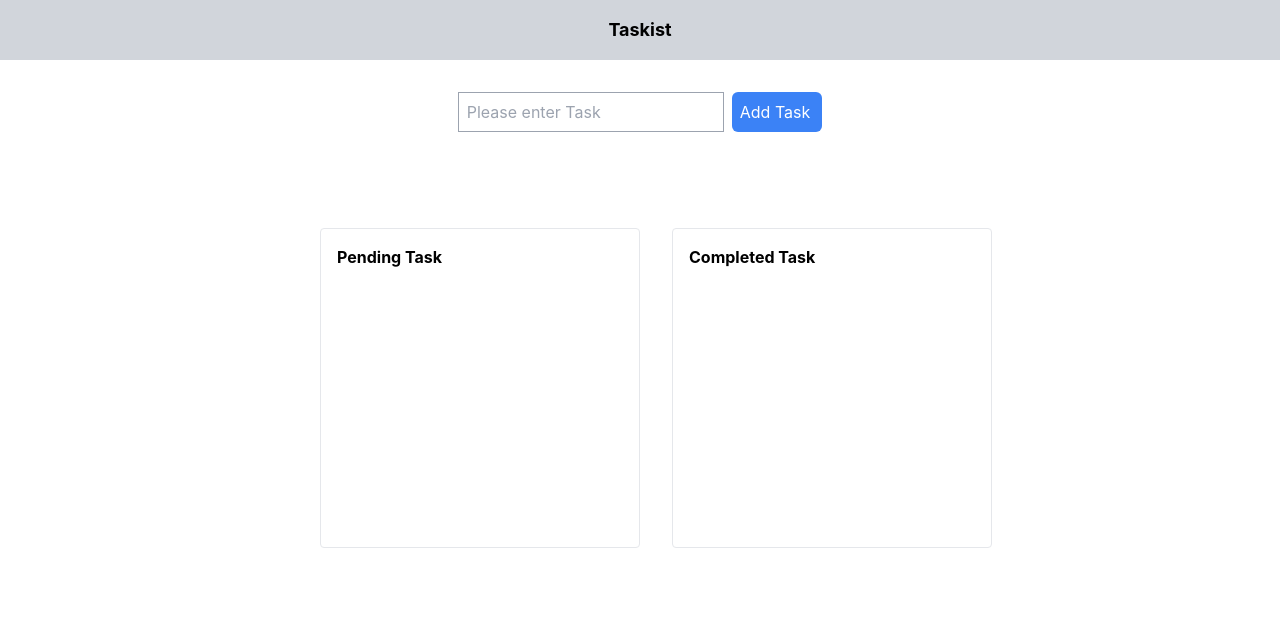
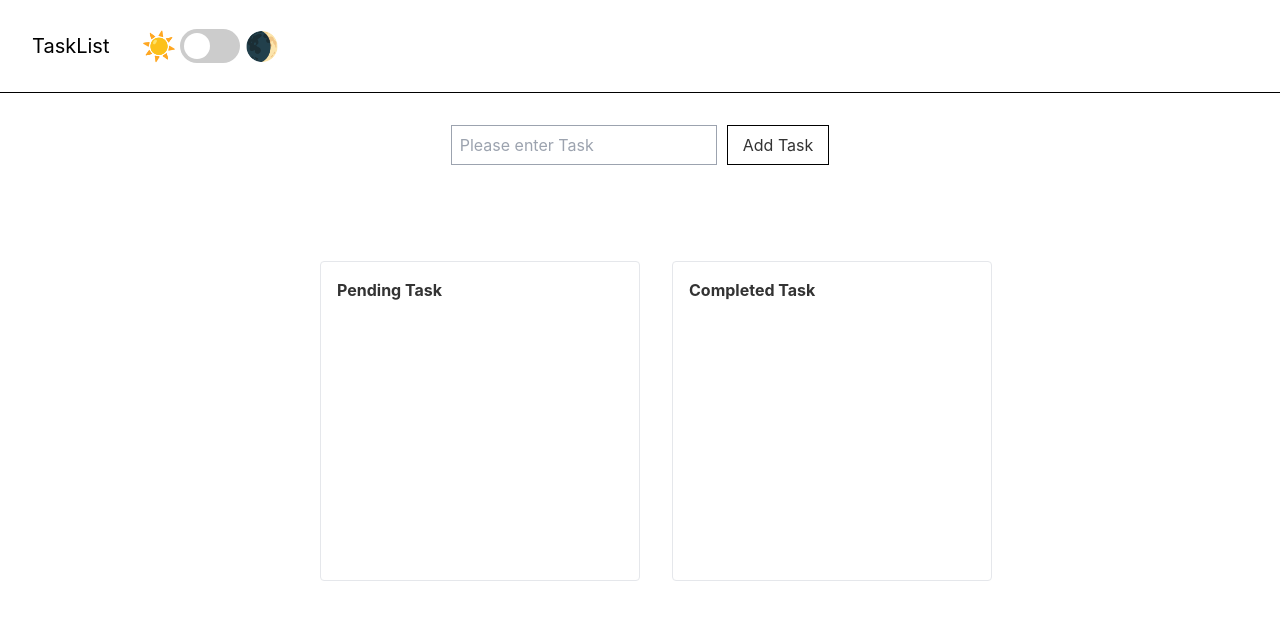
Before and after one commit to miraclebilly/taskist, a React (Create React App) app: page / in a window 1280 px wide. Shown: the top 620 px of the page. Built offline with nearby package versions, Linux system fonts and the light colour scheme.

Commit message:
Light and Dark Mode added

```diff
--- a/src/App.css
+++ b/src/App.css
@@ -1,5 +1,106 @@
+:root {
+  --font-color: #333;
+  --background-color: #ffff;
+  --link-color: cornflowerblue;
+  --input-color: #333;
+  --button-border: solid 1px black;
 
-    .drop-zone {
-      border: 2px dashed #ccc;
-      background-color: #f7f7f7;
-    }
+
+}
+
+/* 2 */
+[data-theme="dark"] {
+  --font-color: #eee;
+  --background-color: #333;
+  --link-color: lightblue;
+  --input-color: #eee;
+  --button-border: solid 1px white;
+
+}
+
+.add-button {
+  background-color:var(--background-color);
+  border: var(--button-border);
+  margin-left: 10px;
+  padding: 2px 15px 2px 15px;
+}
+
+
+ input {
+  color: var(--input-color);
+  background-color: var(--background-color);
+
+
+}
+
+/* 3 */
+body {
+  background-color: var(--background-color);
+  color: var(--font-color);
+}
+
+a {
+  color: var(--link-color);
+}
+
+
+/* Custom Dark Mode Toggle Element */
+.toggle-theme-wrapper {
+  display: flex;
+  flex-direction: row;
+  align-items: center;
+  gap: 4px;
+}
+
+.toggle-theme-wrapper span {
+  font-size: 28px;
+}
+
+.toggle-theme {
+  position: relative;
+  display: inline-block;
+  height: 34px;
+  width: 60px;
+}
+
+.toggle-theme input {
+  display: none;
+}
+
+.slider {
+  background-color: #ccc;
+  position: absolute;
+  cursor: pointer;
+  bottom: 0;
+  left: 0;
+  right: 0;
+  top: 0;
+  transition: 0.2s;
+}
+
+.slider:before {
+  background-color: #fff;
+  bottom: 4px;
+  content: "";
+  height: 26px;
+  left: 4px;
+  position: absolute;
+  transition: 0.4s;
+  width: 26px;
+}
+
+input:checked + .slider:before {
+  transform: translateX(26px);
+}
+
+input:checked + .slider {
+  background-color: rgb(1, 6, 14);
+}
+
+.slider.round {
+  border-radius: 34px;
+}
+
+.slider.round:before {
+  border-radius: 50%;
+}
--- a/src/TaskList.js
+++ b/src/TaskList.js
@@ -1,10 +1,9 @@
 // TaskList.js
-import './App'
 import React from 'react';
 import { FontAwesomeIcon } from '@fortawesome/react-fontawesome';
 import { faEdit, faTrash, faCheck } from '@fortawesome/free-solid-svg-icons';
 
-export default function TaskList({ tasks, onEdit, deleteTask, toggleCompleted, setTasks }) {
+export default function TaskList({ tasks, onEdit, deleteTask, toggleCompleted, setTasks, darkMode }) {
   const [editTaskName, setEditTaskName] = React.useState('');
   const [idToEdit, setIdToEdit] = React.useState(null);
   const [draggedTaskId, setDraggedTaskId]  = React.useState(null);
@@ -38,7 +37,7 @@ export default function TaskList({ tasks, onEdit, deleteTask, toggleCompleted, s
   return (
     <div>
       <main className="flex justify-center pt-20">
-        <div className="border rounded w-1/4 ml-8 h-80 mt-4 p-4 ">
+        <div className="border rounded w-1/4 ml-8 h-80 mt-4 p-4">
           <h1 className="font-bold mb-4">Pending Task</h1>
           <div className="flex flex-col space-y-2 ">
             {pendingTasks.map(task => (
--- /dev/null
+++ b/src/ThemeToggle.js
@@ -0,0 +1,64 @@
+import React, { useState, useEffect } from 'react'
+
+const getThemeFromStorage = () => localStorage.getItem("theme")
+
+
+export default function ThemeToggle () {
+   const [theme, setTheme] = useState(getThemeFromStorage() || 'light');
+
+   useEffect(() => {
+        localStorage.setItem("theme", theme);
+        document.documentElement.setAttribute("data-theme", theme);
+    }, [theme])
+
+    // const setDark = () => {
+    //     localStorage.setItem("theme", "dark");
+    //     document.documentElement.setAttribute("data-theme", "dark");
+    //   };
+
+    //   const setLight = () => {
+    //     localStorage.setItem("theme", "light");
+    //     document.documentElement.setAttribute("data-theme", "light");
+    //   };
+
+    //   const storedTheme = localStorage.getItem("theme");
+
+    //   const prefersLight =
+    //     window.matchMedia &&
+    //     window.matchMedia("(prefers-color-scheme: light)").matches;
+
+    //   const defaultLight =
+    //     storedTheme === "light" || (storedTheme === null && prefersLight );
+
+    //   if(defaultLight){
+    //     setLight();
+    //   }
+
+      const toggleTheme = (e) => {
+        // if(e.target.checked) {
+        //   setDark();
+        //   setTheme("dark")
+        // } else {
+        //   setLight();
+        //   setTheme("light")
+        // }
+        setTheme(e.target.checked ? "dark" : "light")
+      };
+
+
+    return(
+        <div className="toggle-theme-wrapper">
+            <span>☀️</span>
+            <label className="toggle-theme" htmlFor="checkbox">
+                <input
+                    type="checkbox"
+                    id="checkbox"
+                    onChange={toggleTheme}
+                    checked={theme === "dark" ? true : false}
+                />
+                <div className="slider round"></div>
+            </label>
+            <span>🌒</span>
+        </div>
+    )
+}
--- a/src/add.js
+++ b/src/add.js
@@ -16,6 +16,8 @@ export default function Add({onAdd}) {
         setAddTask(e.target.value)
     }
 
+
+
     return(
         <div className="flex justify-center items-top mt-8">
             <form onSubmit={handleTaskSubmit} className="flex">
@@ -29,7 +31,7 @@ export default function Add({onAdd}) {
                 >
                 </input>
                 <button type="submit"
-                    className="bg-blue-500 text-white px-2 py-2 rounded-md ml-2 pr-3"
+                    className="add-button"
                 >
                     Add Task
 
--- a/src/nav.js
+++ b/src/nav.js
@@ -1,10 +1,18 @@
-import React from 'react';
+// Nav Component
+import {React} from 'react';
+import ThemeToggle from './ThemeToggle'
+import './App.css'
 
-const Navbar = () => {
+
+const Navbar = (props) => {
+
+
   return (
-    <nav className="bg-gray-300 p-4">
-      <div className="container mx-auto flex items-center justify-center">
-        <span className="text-black text-lg font-bold">Taskist</span>
+    <nav>
+      <div className={`flex border-b  ${props.theme === 'dark'? 'border-white p-4' : 'border-black p-4'} ` }>
+          <h1 className="text-xl pr-8 text-black p-4 ">TaskList</h1>
+
+          <ThemeToggle />
       </div>
     </nav>
   );
--- a/tailwind.config.js
+++ b/tailwind.config.js
@@ -7,7 +7,17 @@ module.exports = {
       '0': '0',
       '2' : '2px'
     },
-    extend: {},
+    extend: {
+      colors: {
+        dark: {
+          primary: '#333'
+        },
+        light: {
+          primary: '#fff'
+        },
+      },
+    },
   },
   plugins: [],
+  darkMode: "class"
 }
```
Also changed, not shown: src/App.js (+30 -2 lines).
